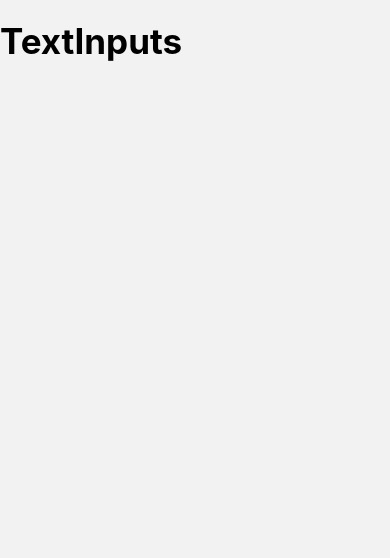
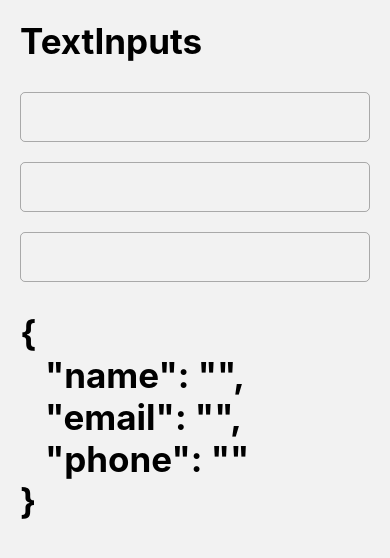
Before and after one commit to belenjn/components-project-react-native, a React Native app: screen /TextInputScreen in a window 390 px wide. Shown: the top 558 px of the page. Built offline with nearby package versions, Linux system fonts and the light colour scheme.

Commit message:
Form created

```diff
--- a/src/screens/TextInputScreen.tsx
+++ b/src/screens/TextInputScreen.tsx
@@ -1,11 +1,34 @@
-import React from 'react';
-import {View} from 'react-native';
+import React, {useState} from 'react';
+import {StyleSheet, View} from 'react-native';
+import {TextInput} from 'react-native-gesture-handler';
 import {HeaderTitle} from '../components/HeaderTitle';
+import {styles} from '../theme/appTheme';
 
 export const TextInputScreen = () => {
+  const [form, setForm] = useState({
+    name: '',
+    email: '',
+    phone: '',
+  });
+
   return (
-    <View>
+    <View style={styles.globalMargin}>
       <HeaderTitle title="TextInputs" />
+      <TextInput style={stylesScreen.inputStyle} />
+      <TextInput style={stylesScreen.inputStyle} />
+      <TextInput style={stylesScreen.inputStyle} />
+      <HeaderTitle title={JSON.stringify(form, null, 3)} />
     </View>
   );
 };
+
+const stylesScreen = StyleSheet.create({
+  inputStyle: {
+    borderWidth: 1,
+    borderRadius: 5,
+    borderColor: 'rgba(0, 0, 0, 0.3)',
+    height: 50,
+    paddingHorizontal: 10,
+    marginVertical: 10,
+  },
+});
```
